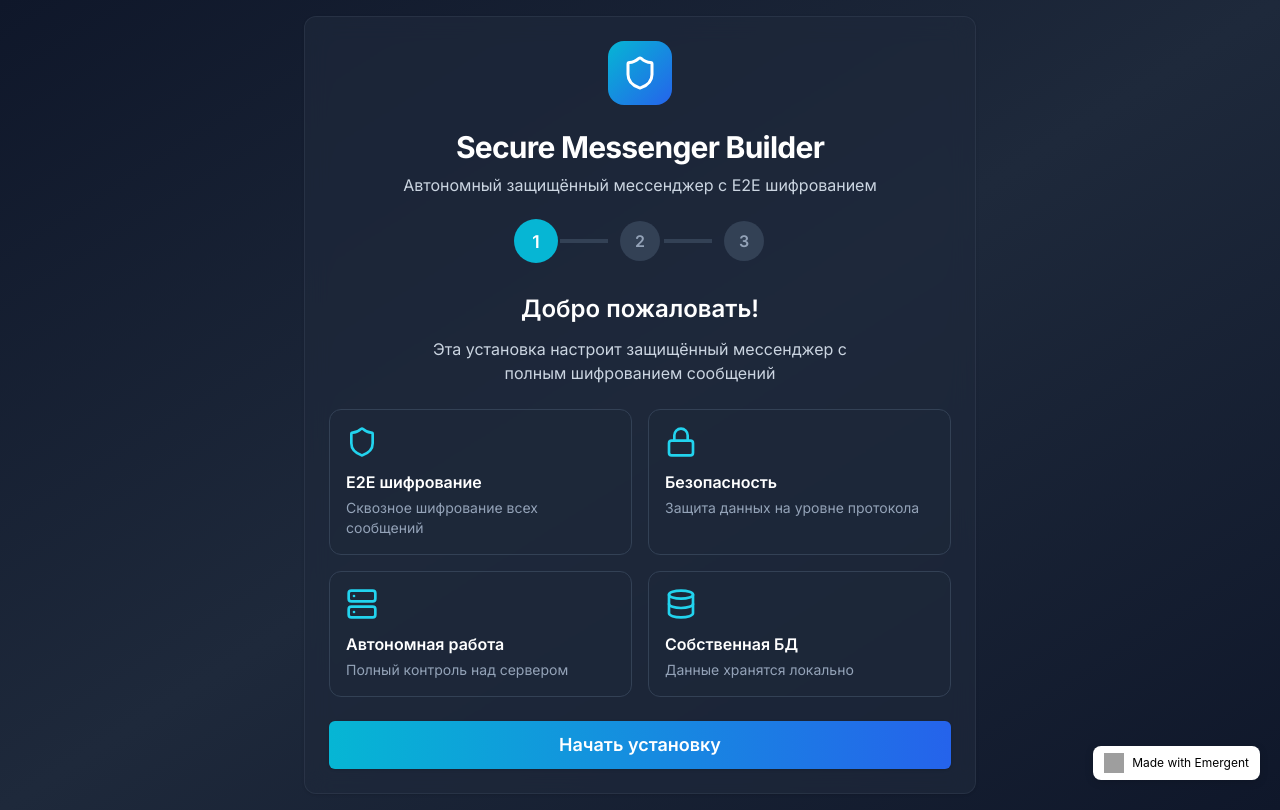
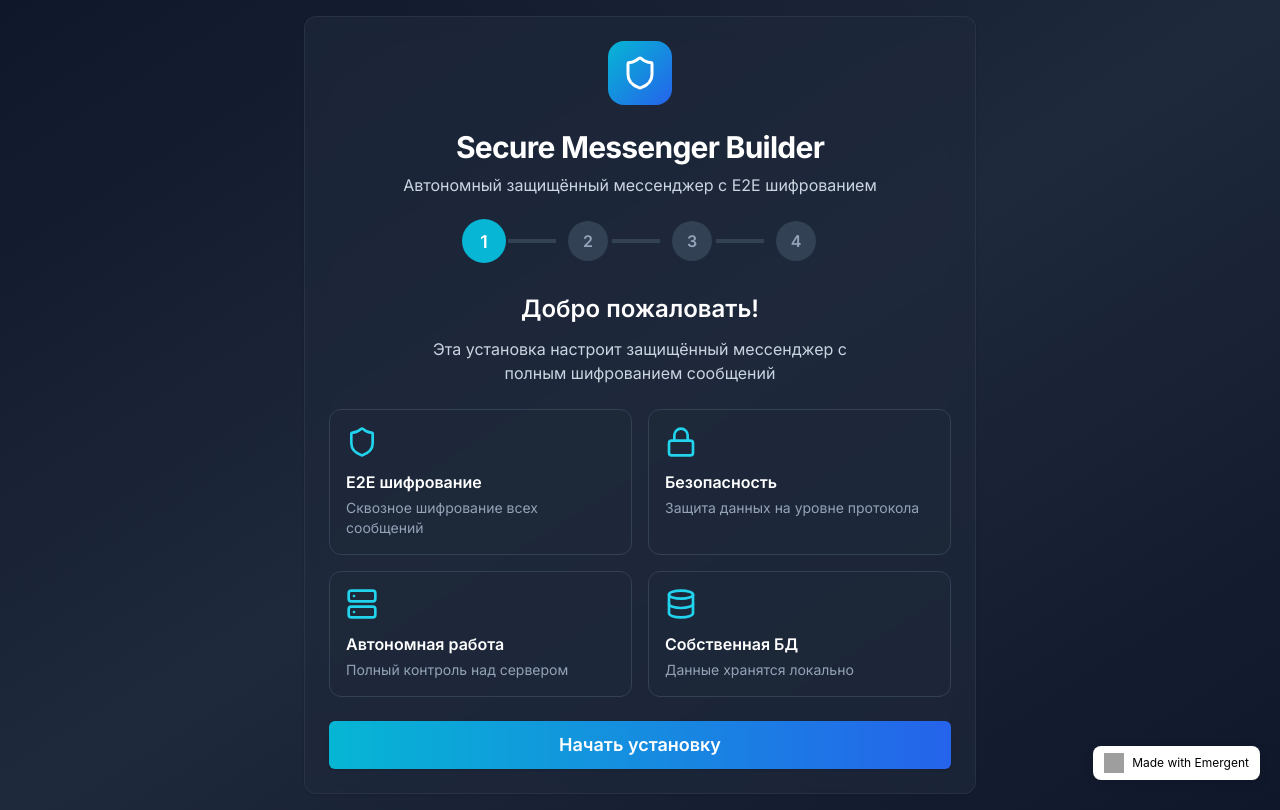
Before and after one commit to AlexMozgachev/secure-family-messenger, a React (Create React App) app in the folder frontend/: page / in a window 1280 px wide. Built offline with nearby package versions, Linux system fonts and the light colour scheme; no server answers; grey boxes are pictures that could not be loaded.

Commit message:
auto-commit for 3bc03c72-714c-4759-9dcf-8548cd832949

```diff
--- a/frontend/src/pages/Installer.js
+++ b/frontend/src/pages/Installer.js
@@ -148,7 +148,7 @@ const Installer = ({ onComplete }) => {
         <CardContent className="space-y-8">
           {/* Step Indicator */}
           <div className="flex items-center justify-center space-x-2">
-            {[1, 2, 3].map((s) => (
+            {[1, 2, 3, 4].map((s) => (
               <div key={s} className="flex items-center">
                 <div
                   className={`w-10 h-10 rounded-full flex items-center justify-center font-semibold transition-all ${
@@ -161,7 +161,7 @@ const Installer = ({ onComplete }) => {
                 >
                   {s < step ? <CheckCircle2 className="w-5 h-5" /> : s}
                 </div>
-                {s < 3 && (
+                {s < 4 && (
                   <div
                     className={`w-12 h-1 mx-1 transition-all ${
                       s < step ? 'bg-emerald-500' : 'bg-slate-700'
```
